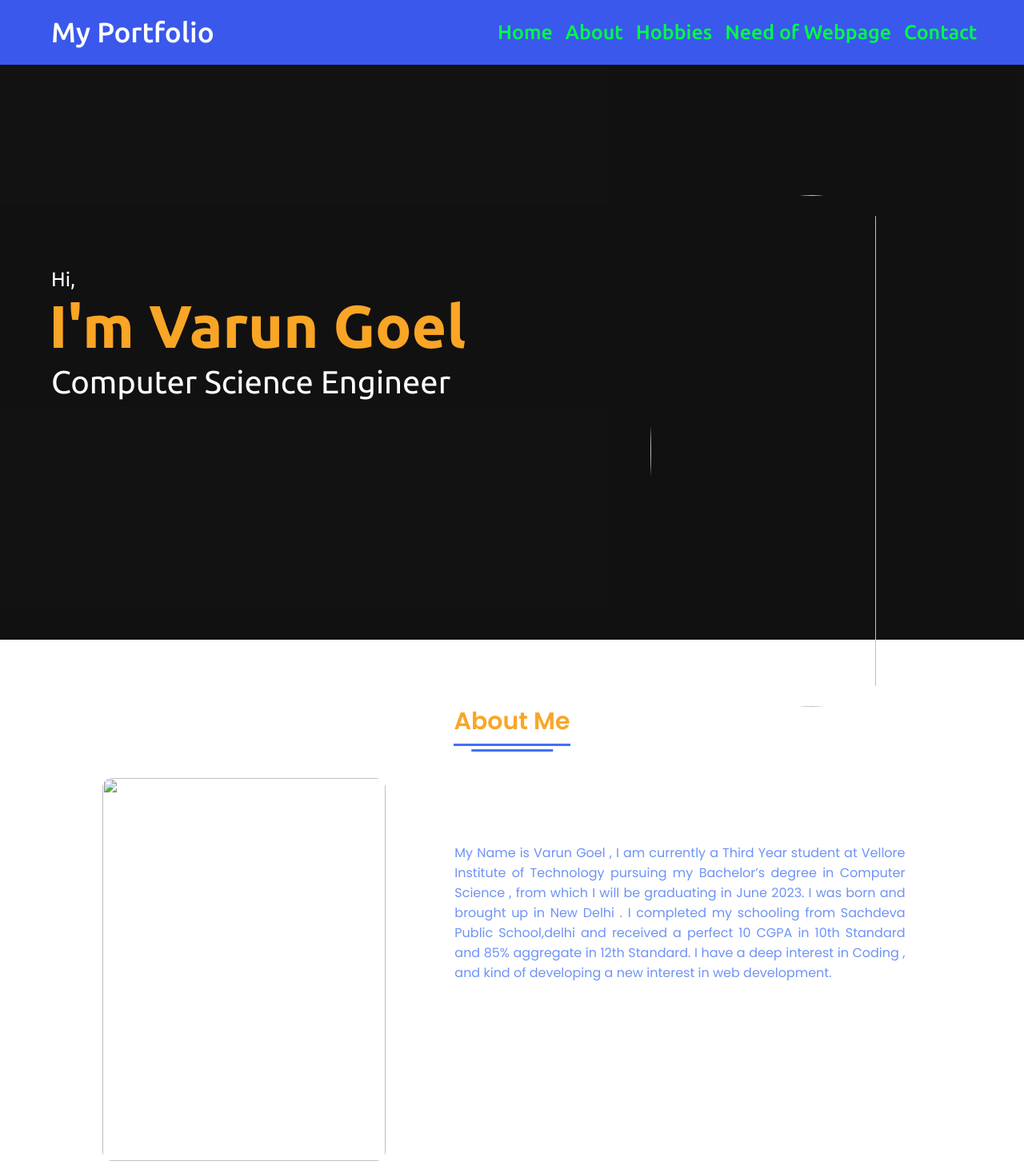
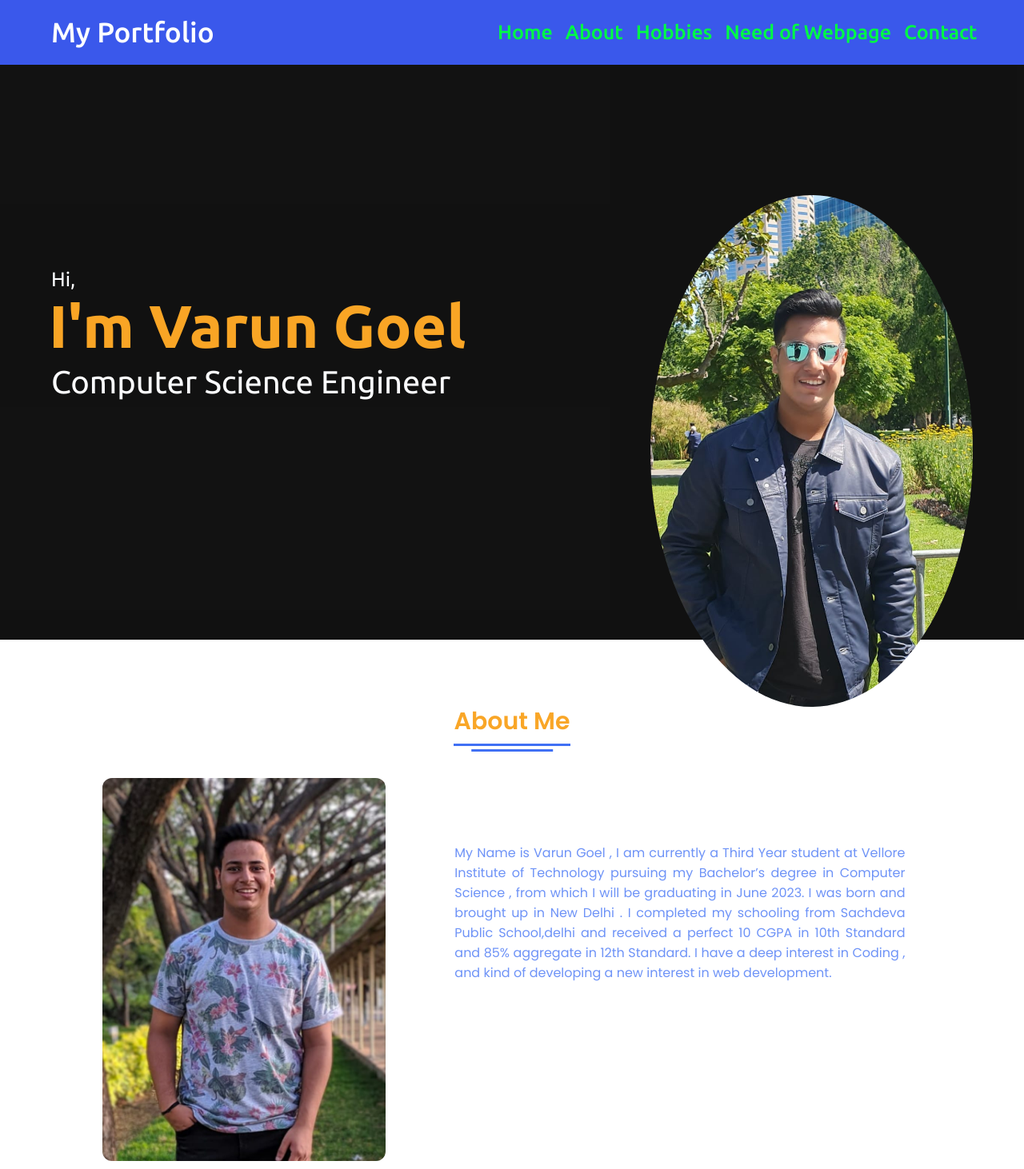
Before and after one commit to Varun-001/MyPortfolio, a plain HTML site: page index.html in a window 1280 px wide. Shown: the top 1462 px of the page at 80% size. Drawn offline with Linux system fonts and the light colour scheme.

Commit message:
jpeg to jpg

```diff
--- a/index.html
+++ b/index.html
@@ -45,7 +45,7 @@
        <div class="text-three">Computer Science Engineer</div>
    </div>
    <div class="home-img" style= "width: 50%;">
-         <img src="/Photos/img1.jpeg" alt="">
+         <img src="/Photos/img1.jpg" alt="">
    </div>
  </section>
 
@@ -55,7 +55,7 @@
     <div class="title"><span>About Me</span></div>
   <div class="about-details">
     <div class="left">
-      <img src="/Photos/img2.jpeg" alt="">
+      <img src="/Photos/img2.jpg" alt="">
     </div>
     <div class="right">
 
```
